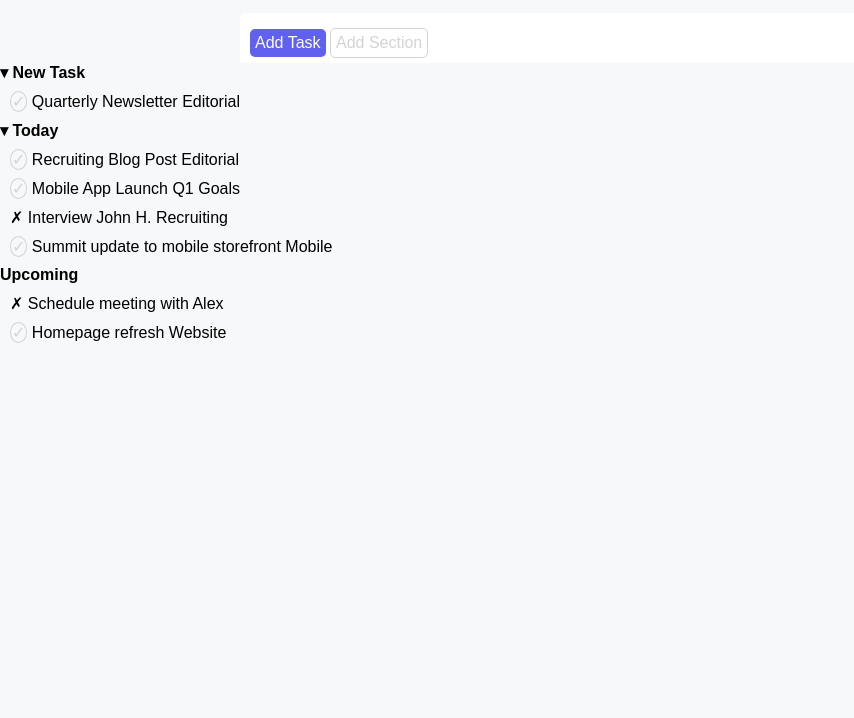
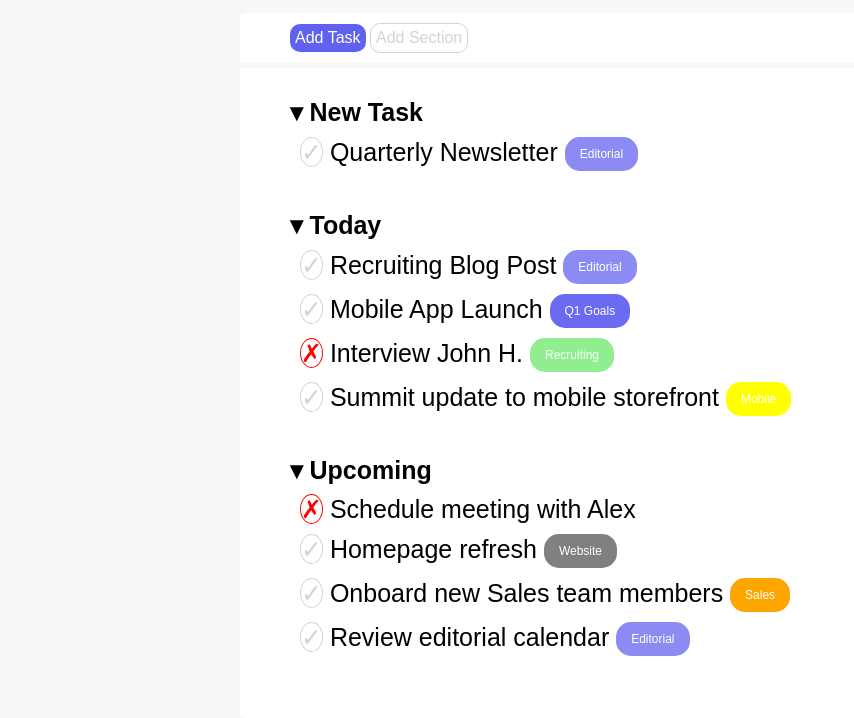
Before and after one commit to GiuseppeCerto/html-css-toboolist, a plain HTML site: page index.html in a window 1280 px wide. Shown: the part 107-825 px from the top of the page, without its empty margins (0-854 px from the left). Before the commit the page ends 800 px from the top, so only its background shows below. Drawn offline with Linux system fonts and the light colour scheme.

Commit message:
Esercizio terminato

```diff
--- a/css/style.css
+++ b/css/style.css
@@ -14,44 +14,47 @@
     display: inline-block;
     width: 80px;
     height: 80px;
+    margin-top: 10px;
+    margin-left: 10px;
+    vertical-align: middle;
 }
 .logo2{
     display: inline-block;
     font-size: 50px;
-    vertical-align: auto;
+    vertical-align: middle;
 }
 .background{
     background-color: rgba(246,248,249,255)
 
 }
 .add{
+    background-color: white;
     max-width: 800px;
-    height: 50px;
-    background-color: white;
     margin: auto;
     margin-top: 20px;
+    padding-top: 10px;
+    padding-bottom: 10px;
     border-radius: 5px 5px 0 0;
 }
 .bott1{
     display: inline-block;
-    margin-left: 10px;
-    margin-top: 15px;
     padding: 5px;
+    margin-left: 50px;
     color: white;
     background-color: rgb(97, 97, 239);
-    border-radius: 5px;
-
+    border-radius: 10px;
+    vertical-align: middle;
 }
 .bott2{
     display: inline-block;
-    margin-top: 15px;
     padding: 5px;
     border: solid lightgray 1px;
     color: lightgray;
     background-color: white;
-    border-radius: 5px;
+    border-radius: 10px;
+    vertical-align: middle;
 }
-.main-sec{
+.main-section{
     font-size: 25px;
     max-width: 800px;
     height: 650px;
@@ -62,14 +65,75 @@
 }
 .list-item{
     font-weight: 600;
+    margin-left: 50px;
+    padding-top: 30px;
 }
 .list-item1{
     font-weight: 400;
     margin: 10px;
 }
 .check{
-    padding: 1px;
     border: solid lightgray 1px;
     border-radius: 100%;
     color: lightgray;
 }
+.cross{
+    border: solid red 1px;
+    border-radius: 100%;
+    color: red;
+}
+.button-blue{
+    display: inline-block;
+    color: white;
+    background-color:rgba(97, 97, 239, 0.732);
+    padding: 10px 15px 10px 15px;
+    border-radius: 15px;
+    font-size: 12px;
+    vertical-align: middle;
+}
+.button-blue1{
+    display: inline-block;
+    color: white;
+    background-color:rgb(107, 107, 241);
+    padding: 10px 15px 10px 15px;
+    border-radius: 15px;
+    font-size: 12px;
+    vertical-align: middle;
+}
+.button-green{
+    display: inline-block;
+    color: white;
+    background-color:lightgreen;
+    padding: 10px 15px 10px 15px;
+    border-radius: 15px;
+    font-size: 12px;
+    vertical-align: middle;
+}
+.button-yellow{
+    display: inline-block;
+    color: white;
+    background-color: yellow;
+    padding: 10px 15px 10px 15px;
+    border-radius: 15px;
+    font-size: 12px;
+    vertical-align: middle;
+}
+.button-gray{
+    display: inline-block;
+    color: white;
+    background-color: gray;
+    padding: 10px 15px 10px 15px;
+    border-radius: 15px;
+    font-size: 12px;
+    vertical-align: middle;
+}
+.button-orange{
+    display: inline-block;
+    color: white;
+    background-color: orange;
+    padding: 10px 15px 10px 15px;
+    border-radius: 15px;
+    font-size: 12px;
+    vertical-align: middle;
+}
+}
--- a/index.html
+++ b/index.html
@@ -11,7 +11,7 @@
 
     <header class="logo">
         <img class="logo1" src="img/Logo.png" alt="">
-        <h1 class="logo2">Toboolist</h1>
+        <div class="logo2">Toboolist</div>
     </header>
 
     <main>
@@ -69,7 +69,7 @@
 
             <ul>
                 <li class="list-item">
-                    Upcoming
+                    &#9662; Upcoming
                     <ul>
                         <li class="list-item1">
                             <span class="cross">&cross;</span>
@@ -80,8 +80,17 @@
                             Homepage refresh
                             <span class="button-gray">Website</span>
                         </li>
+                        <li class="list-item1">
+                            <span class="check">&check;</span>
+                            Onboard new Sales team members
+                            <span class="button-orange">Sales</span>
+                        </li>
+                        <li class="list-item1">
+                            <span class="check">&check;</span>
+                            Review editorial calendar
+                            <span class="button-blue">Editorial</span>
+                        </li>
                     </ul>
-
                 </li>
             </ul>
         </section>
```
